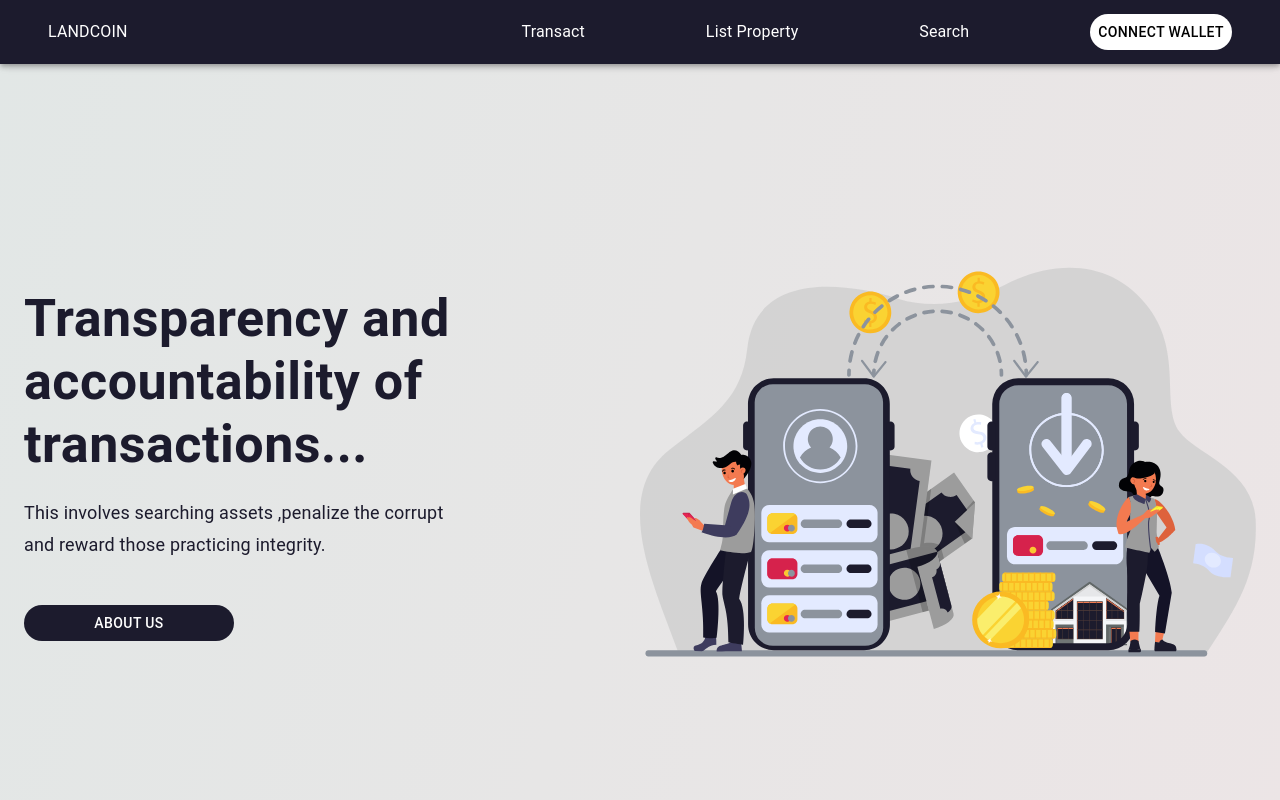
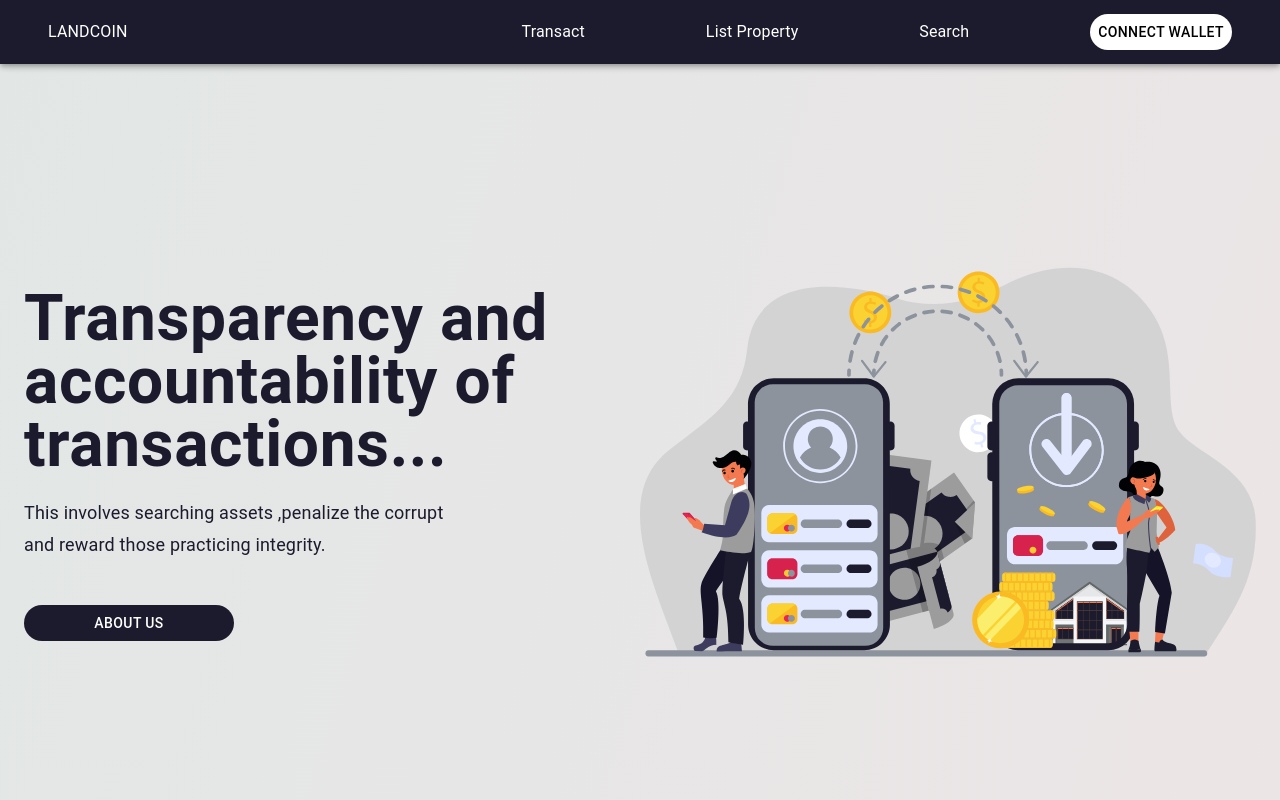
Before and after one commit to Land-Coin/Client, a React (Create React App) app: page / in a window 1280 px wide. Shown: the top 800 px of the page. Built offline with nearby package versions, Linux system fonts and the light colour scheme.

Commit message:
clamp functionality

```diff
--- a/src/components/LandingPage/Banner.jsx
+++ b/src/components/LandingPage/Banner.jsx
@@ -1,11 +1,4 @@
-import {
-  Box,
-  Button,
-  Container,
-  Grid,
-  Toolbar,
-  Typography,
-} from "@mui/material";
+import { Box, Button, Container, Grid, Typography } from "@mui/material";
 import React from "react";
 import banner from "../../Assets/Group.svg";
 
@@ -14,9 +7,10 @@ const Banner = () => {
     <Box
       sx={{
         background: "linear-gradient(106.42deg, #E2E7E6 -0.82%, #ECE5E6 100%)",
+        minHeight: "100vh",
       }}
     >
-      <Container maxWidth="xl" sx={{}}>
+      <Container maxWidth="xl">
         <Grid
           container
           sx={{
@@ -38,7 +32,7 @@ const Banner = () => {
                 sx={{
                   color: "#1C1B2D !important",
                   fontWeight: 700,
-                  fontSize: "52px",
+                  fontSize: "clamp(2rem, 6vw,4rem)",
                   lineHeight: "63px",
                 }}
               >
@@ -82,7 +76,7 @@ const Banner = () => {
             }}
           >
             <Box sx={{}}>
-              <img src={banner} style={{ width: "100%" }} />
+              <img src={banner} style={{ width: "100%" }} alt="" />
             </Box>
           </Grid>
         </Grid>
--- a/src/components/LandingPage/Services.jsx
+++ b/src/components/LandingPage/Services.jsx
@@ -64,7 +64,7 @@ const Services = () => {
         background: "linear-gradient(106.42deg, #1C1B2D -0.82%, #18162F 100%)",
       }}
     >
-      <Container maxWidth="xl">
+      <Container maxWidth="xl" sx={{ pt: "5%", pb: "5%" }}>
         <Box
           sx={{
             width: "100%",
```
Also changed, not shown: src/components/LandingPage/Team.jsx (added, +16 -0 lines).
